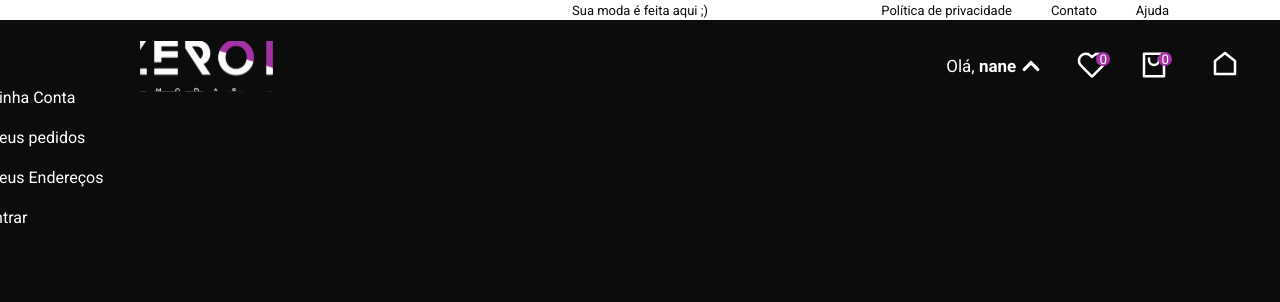
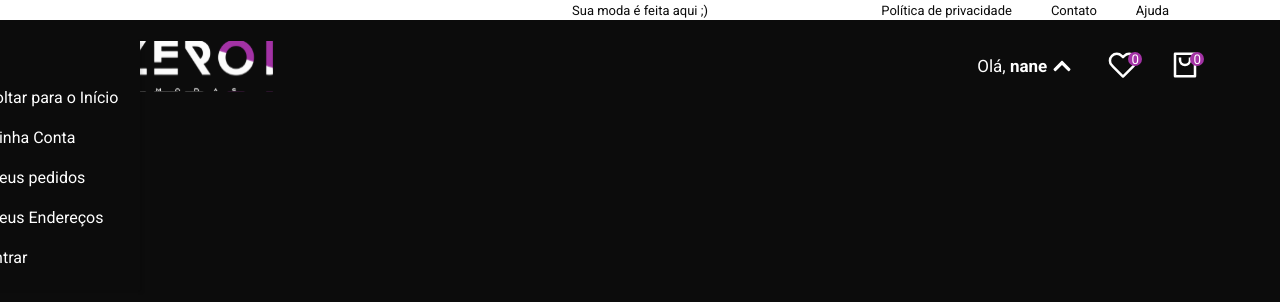
Before and after one commit to rayaneacacio/Zer01_Modas, a React (Vite) app: page /menu in a window 1280 px wide. Shown: the top 302 px of the page. Built offline with nearby package versions, Linux system fonts and the light colour scheme.

Commit message:
removendo button do header

```diff
--- a/src/components/Header/index.jsx
+++ b/src/components/Header/index.jsx
@@ -3,14 +3,13 @@ import { useNavigate, useLocation } from "react-router-dom";
 
 import { FaChevronDown } from "react-icons/fa";
 import { FiHeart } from "react-icons/fi";
-import { RiShoppingBag2Line, RiHomeLine } from "react-icons/ri";
+import { RiShoppingBag2Line } from "react-icons/ri";
 
 import Logo from "../../assets/logo.svg";
 import iconSearch from "../../assets/search-icon.svg";
 
 import { Input } from "../Input";
 import { NavMenu } from "../Nav-Menu";
-import { Button } from "../Button";
 
 import { Container } from "./style";
 
@@ -59,10 +58,6 @@ export function Header() {
     navigate("/favorites");
   }
 
-  function navigateHome() {
-    navigate("/");
-  }
-
   useEffect(() => {
     const menu = document.querySelector(".boxButtons aside");
     const modal = sessionStorage.getItem("@zer01modas:modal");
@@ -108,8 +103,6 @@ export function Header() {
             <RiShoppingBag2Line size={ 30 } onClick={ navigateShopping } />
             <span> 0 </span>
           </button>
-
-          <Button className="buttonBackHome" icon={ <RiHomeLine size={ 30 } /> }  onClick={ navigateHome } />
         </div>
 
         <Input className="input" placeholder="O que vai querer hoje?" icon={ iconSearch } />
--- a/src/components/Header/style.js
+++ b/src/components/Header/style.js
@@ -69,8 +69,8 @@ export const Container = styled.header`
         border-radius: 50%;
 
         position: absolute;
-        right: -2px;
-        top: 13px;
+        right: -3px;
+        top: 2px;
       }
     }
   }
@@ -91,10 +91,6 @@ export const Container = styled.header`
 
   .input {
     grid-area: input;
-  }
-
-  .buttonBackHome {
-    display: none;
   }
 
   @media(min-width: 1000px) {
@@ -137,15 +133,5 @@ export const Container = styled.header`
       font-size: 1.7rem;
       width: 11.3rem !important;
     }
-
-    .buttonBackHome {
-      display: block;
-      background: none;
-      height: 5.5rem;
-
-      svg {
-        color: ${({ theme }) => theme.COLORS.WHITE};
-      }
-    }
   }
 `;
--- a/src/components/Nav-Menu/index.jsx
+++ b/src/components/Nav-Menu/index.jsx
@@ -62,7 +62,7 @@ export function NavMenu({ ...rest }) {
 
   return (
     <Container className="nav-menu" {...rest}>
-      <Button className="buttonBackHome" icon={ <RiHomeLine /> } title="Voltar para o Início" onClick={ navigateHome } />
+      <Button icon={ <RiHomeLine /> } title="Voltar para o Início" onClick={ navigateHome } />
       <Button icon={ <IoMdContact /> } title="Minha Conta" />
       <Button icon={ <LuBox /> } title="Meus pedidos" />
       <Button icon={ <SlLocationPin /> } title="Meus Endereços" />
--- a/src/components/Nav-Menu/style.js
+++ b/src/components/Nav-Menu/style.js
@@ -29,7 +29,7 @@ export const Container = styled.aside`
 
   @media(min-width: 1000px) {
     width: 20rem;
-    height: 21rem;
+    height: 25rem;
 
     position: absolute;
     top: 4rem;
@@ -83,8 +83,4 @@ export const Container = styled.aside`
       right: 2rem;
     }
   }
-
-  .buttonBackHome {
-    display: none !important;
-  }
 `;
```
